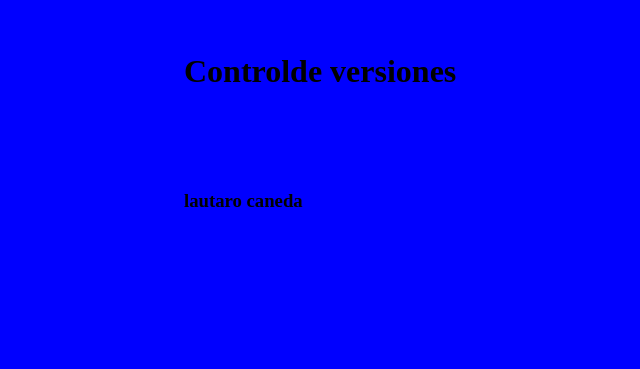
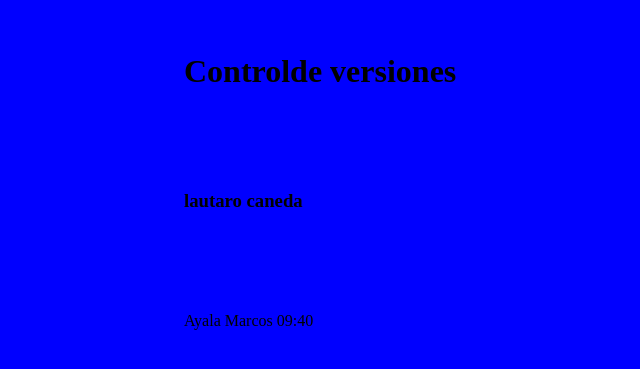
Before and after one commit to MarkAyl5/TP_SO_I4_Equipo_101, a plain HTML site: page index.html in a window 1280 px wide. Shown: the part 147-516 px from the top of the page, without its empty margins (116-756 px from the left). Drawn offline with Linux system fonts and the light colour scheme.

Commit message:
Agregando nombre

```diff
--- a/index.html
+++ b/index.html
@@ -9,5 +9,7 @@
 <body>
 <h1>Controlde versiones</h1>
 <h3>lautaro caneda</h3>
+
+<p>Ayala Marcos 09:40</p>
 </body>
 </html>
```
